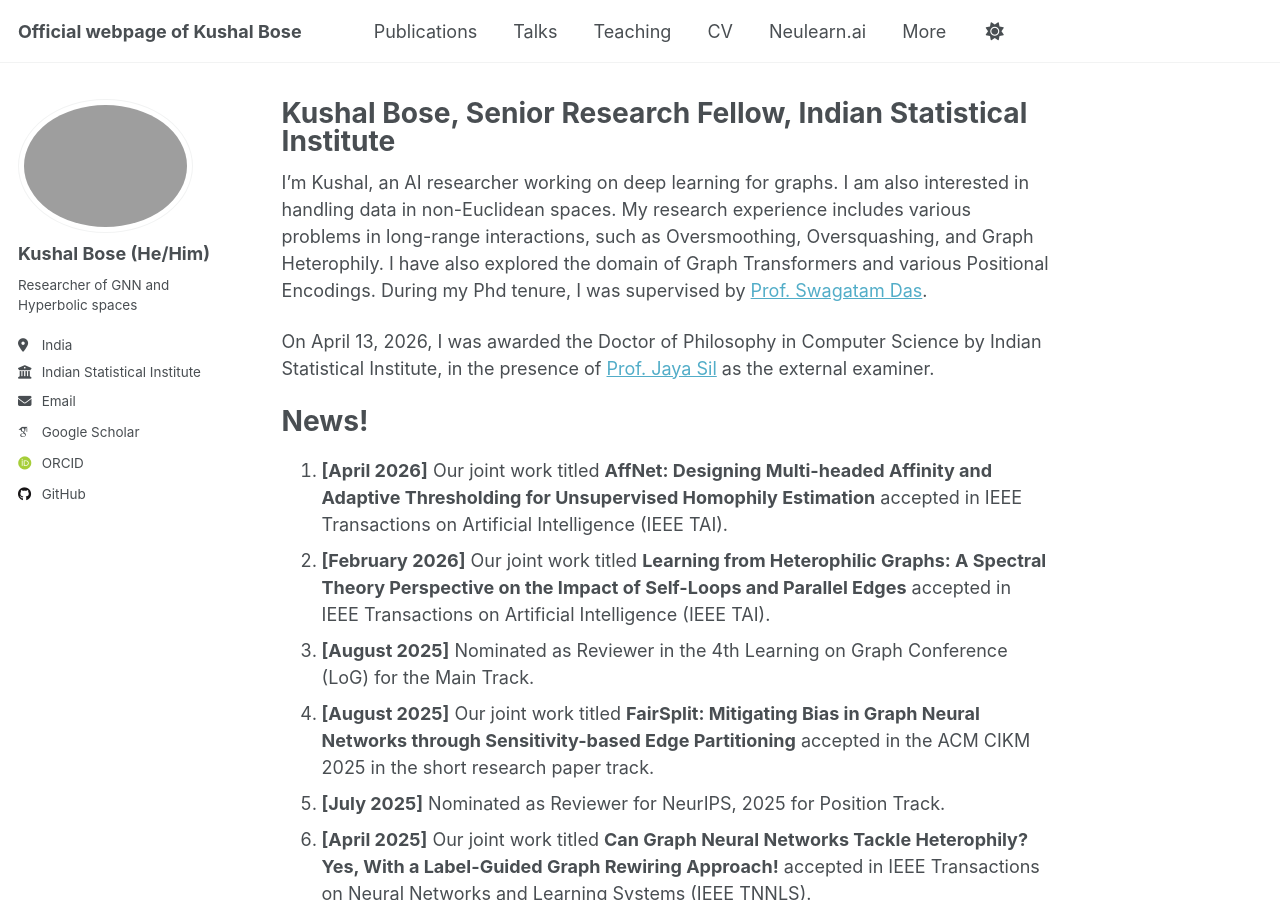
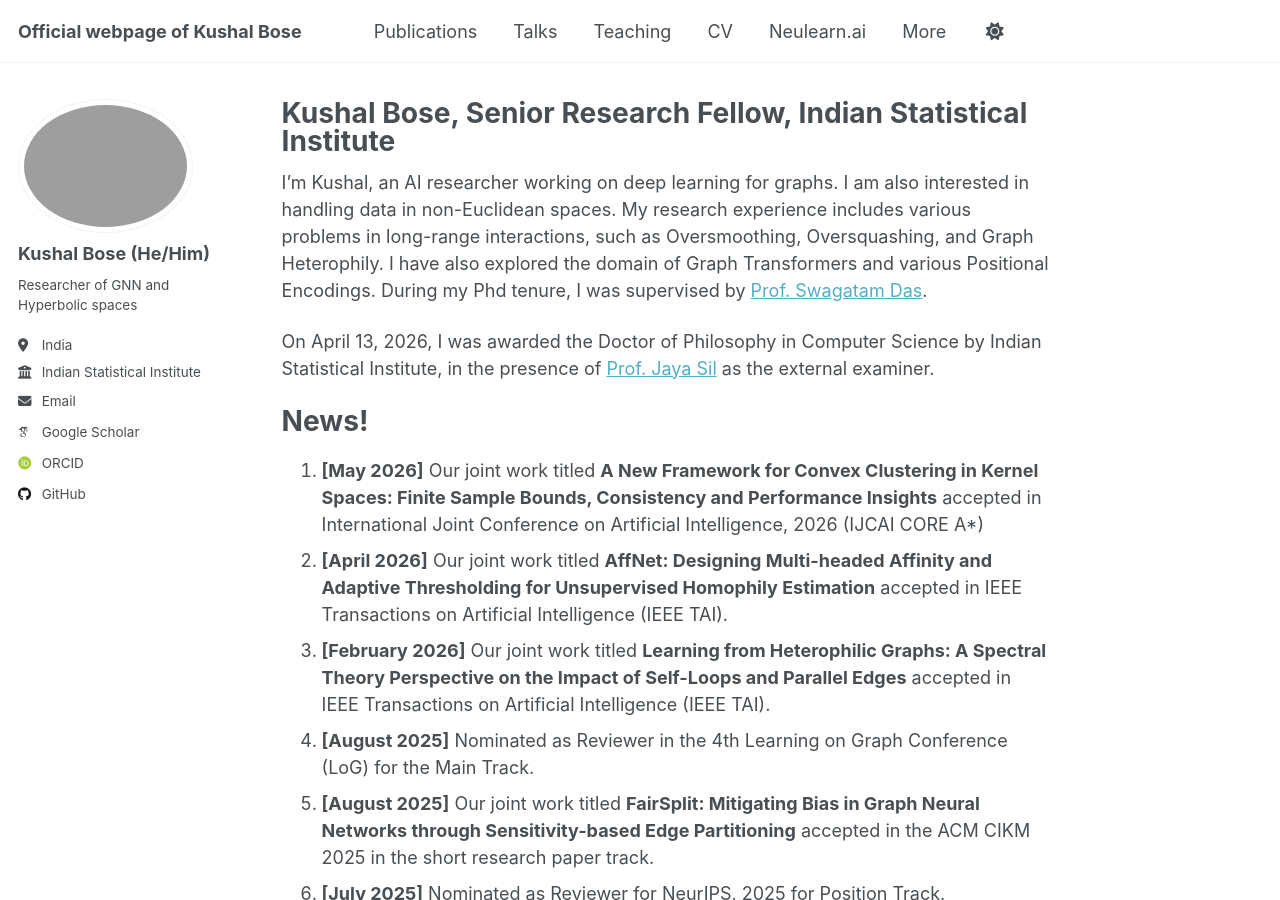
Before and after one commit to kushalbose92/kushalbose92.github.io, a Jekyll site: the page built from _pages/about.md, in a window 1280 px wide and 900 px high. Built offline with Jekyll 4.4.1, drawn with Linux system fonts in a browser that asks for light colours; some web fonts are replaced; a script that is not in the unit is left out.

Commit message:
Add recent news and publication updates to about page

```diff
--- a/_pages/about.md
+++ b/_pages/about.md
@@ -13,6 +13,7 @@ On April 13, 2026, I was awarded the Doctor of Philosophy in Computer Science by
 
 News!
 ======
+1. **[May 2026]** Our joint work titled **A New Framework for Convex Clustering in Kernel Spaces: Finite Sample Bounds, Consistency and Performance Insights** accepted in International Joint Conference on Artificial Intelligence, 2026 (IJCAI CORE A*)
 1. **[April 2026]** Our joint work titled **AffNet: Designing Multi-headed Affinity and Adaptive Thresholding for Unsupervised Homophily Estimation** accepted in IEEE Transactions on Artificial Intelligence (IEEE TAI).
 1. **[February 2026]** Our joint work titled **Learning from Heterophilic Graphs: A Spectral Theory Perspective on the Impact of Self-Loops and Parallel Edges** accepted in IEEE Transactions on Artificial Intelligence (IEEE TAI).
 1. **[August 2025]** Nominated as Reviewer in the 4th Learning on Graph Conference (LoG) for the Main Track.
```
